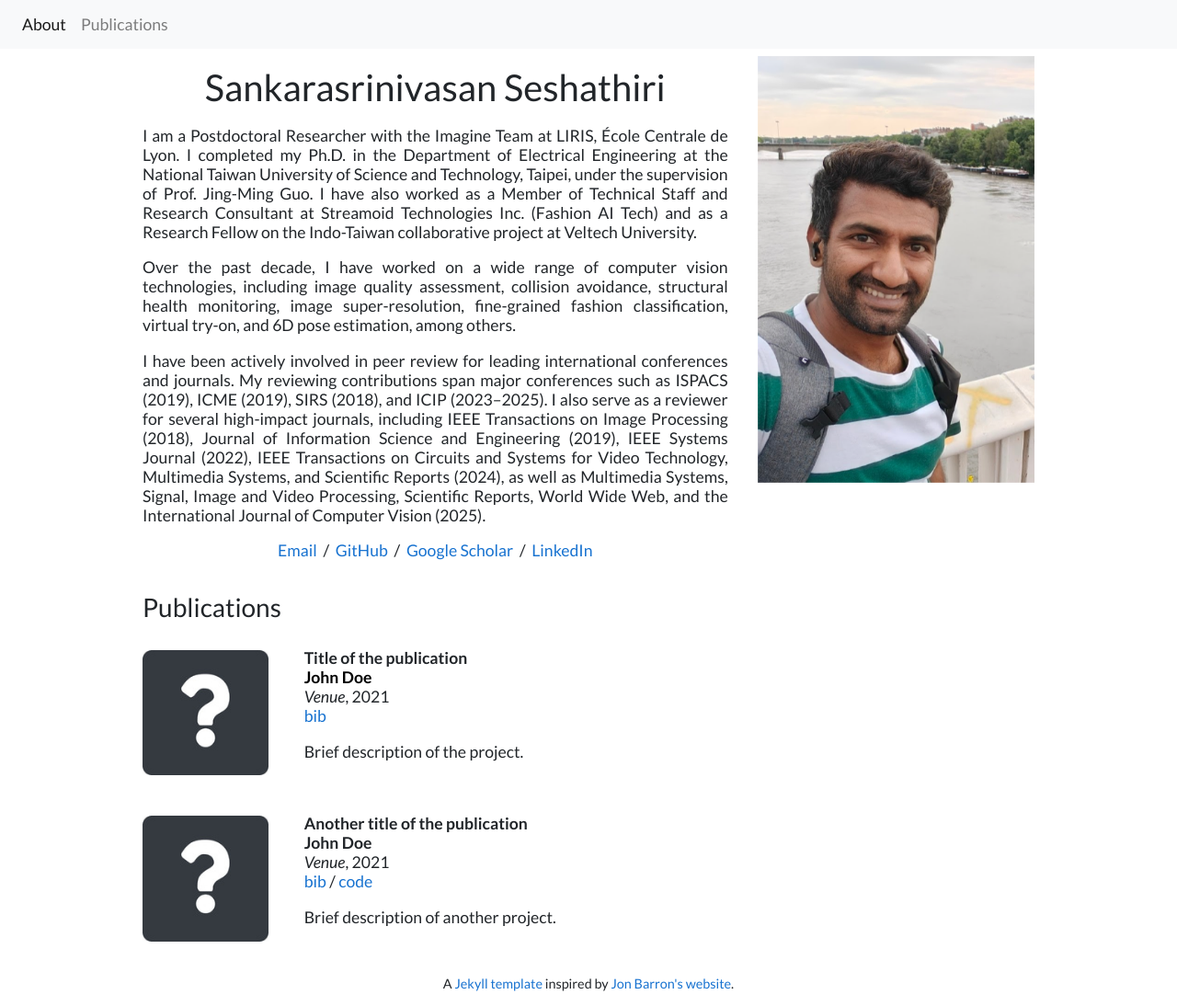
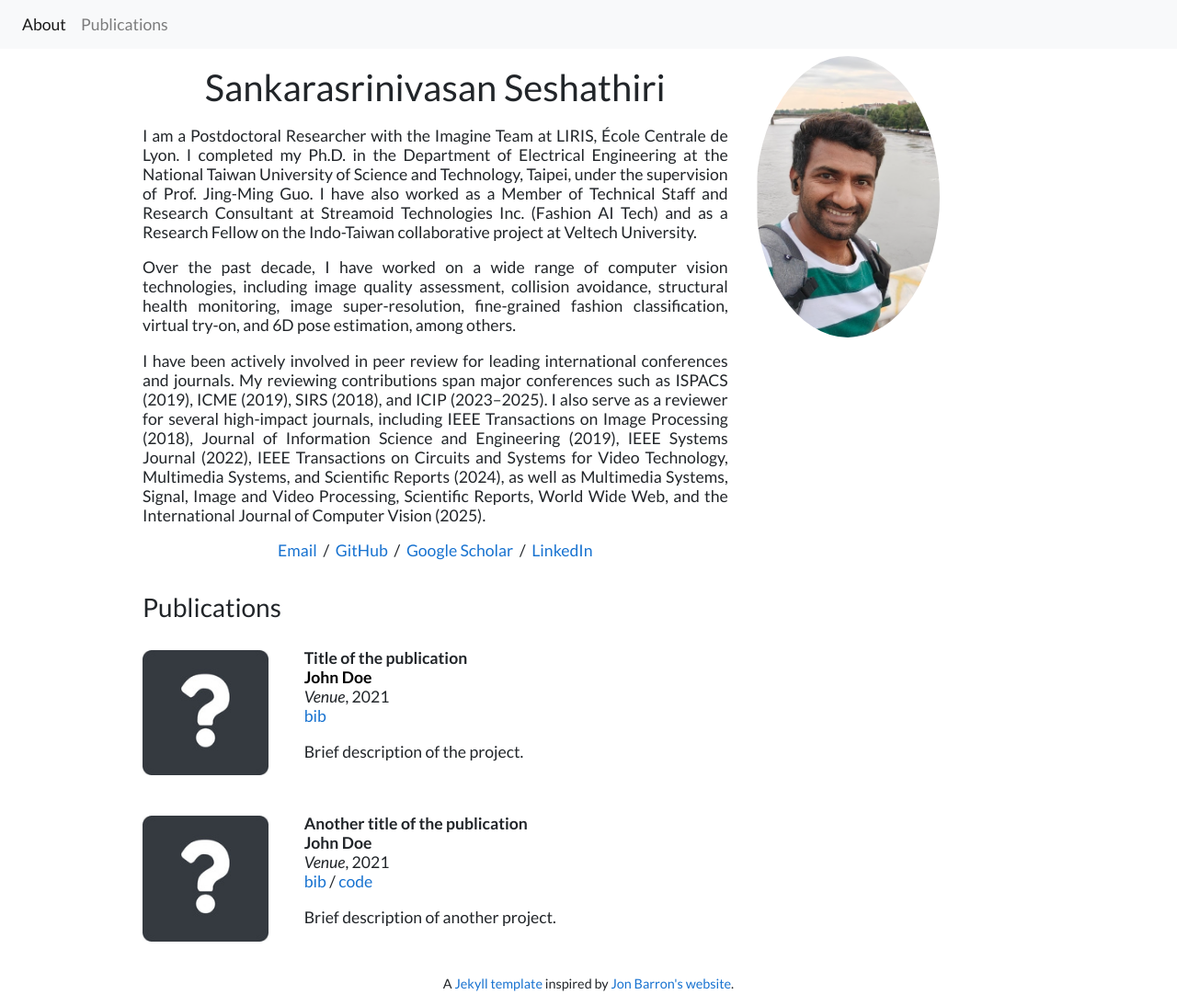
Before and after one commit to SankarSrin/SankarSrin.github.io, a Jekyll site: the page built from index.html, in a window 1280 px wide and 1094 px high. Shown: the whole window at 92% size. Built offline with Jekyll 4.4.1, drawn with Linux system fonts in a browser that asks for light colours.

Commit message:
Modify image tag for profile photo styling
Updated image style to set width and height properties.

```diff
--- a/index.html
+++ b/index.html
@@ -27,7 +27,7 @@
         </p>
     </div>
     <div class="col-md-4" style="z-index:4;">
-        <img alt="profile photo" id="portrait" src="portrait.jpg" class="img-fluid" style="border-radius:0;">
+        <img alt="profile photo" id="portrait" src="portrait.jpg" class="img-fluid" style="width:200px; height:auto; style="border-radius:0;">
     </div>
 </div>
 
```
